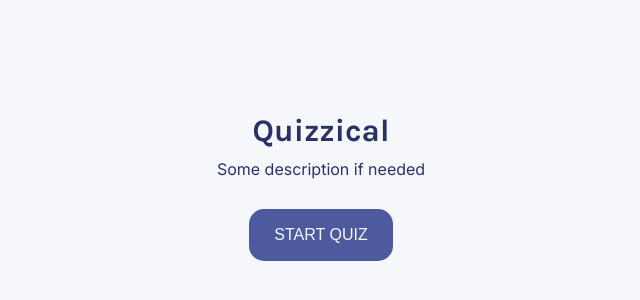
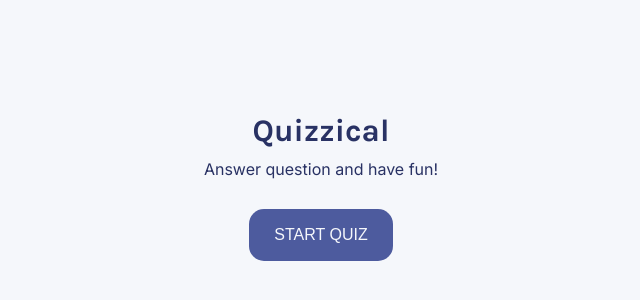
Before and after one commit to MaxShelest88/quizzical-app, a React (Create React App) app: page / in a window 1280 px wide. Shown: the part 214-514 px from the top of the page, without its empty margins (319-959 px from the left). Built offline with nearby package versions, Linux system fonts and the light colour scheme; no server answers.

Commit message:
finalised

```diff
--- a/src/components/StartPage.jsx
+++ b/src/components/StartPage.jsx
@@ -5,7 +5,7 @@ const StartPage = ({changeStart}) => {
 	return (
 		<div className='start'>
 			<div className='start__title'>Quizzical</div>
-			<div className='start__subtitle'>Some description if needed</div>
+			<div className='start__subtitle'>Answer question and have fun!</div>
 			<AppButton
 				onClick={changeStart}
 				>
--- a/src/styles/App.css
+++ b/src/styles/App.css
@@ -21,11 +21,11 @@
 body {
 	background: #f5f7fb;
 	color: #293264;
-	font-family: "Inter";
+	font-family: "Inter", serif;
 }
 
 .start__title {
-	font-family: "Karla";
+	font-family: "Karla", serif;
 	font-weight: 700;
 	font-size: 31.25px;
 	line-height: 37px;
@@ -76,10 +76,10 @@ body {
 	font-weight: 500;
 	font-size: 16px;
 	line-height: 12px;
-	border: 0.794239px solid #4d5b9e;
-	border-radius: 7.94239px;
+	border: 1px solid #4d5b9e;
+	border-radius: 8px;
 	cursor: pointer;
-	margin: 0px 12px 0px 0px;
+	margin: 0 12px 0 0;
 }
 
 .answer.selected {
```
